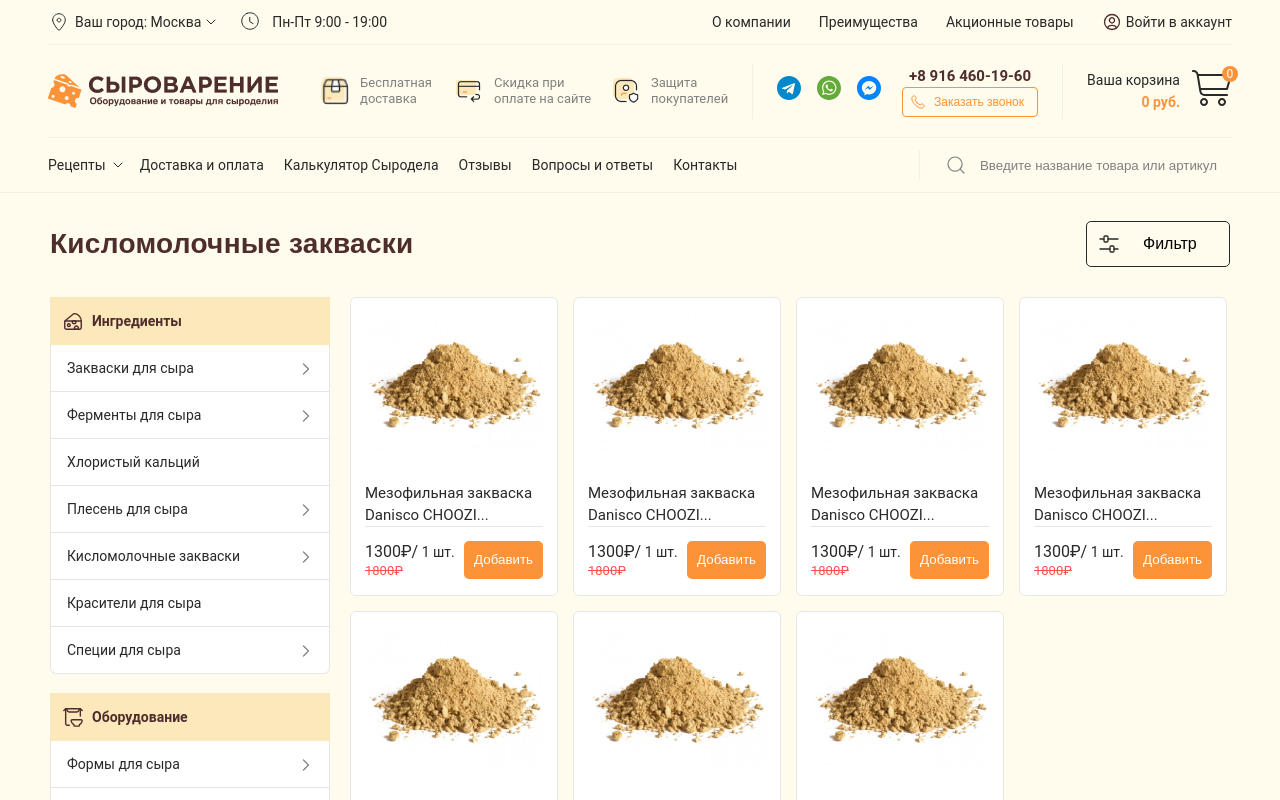
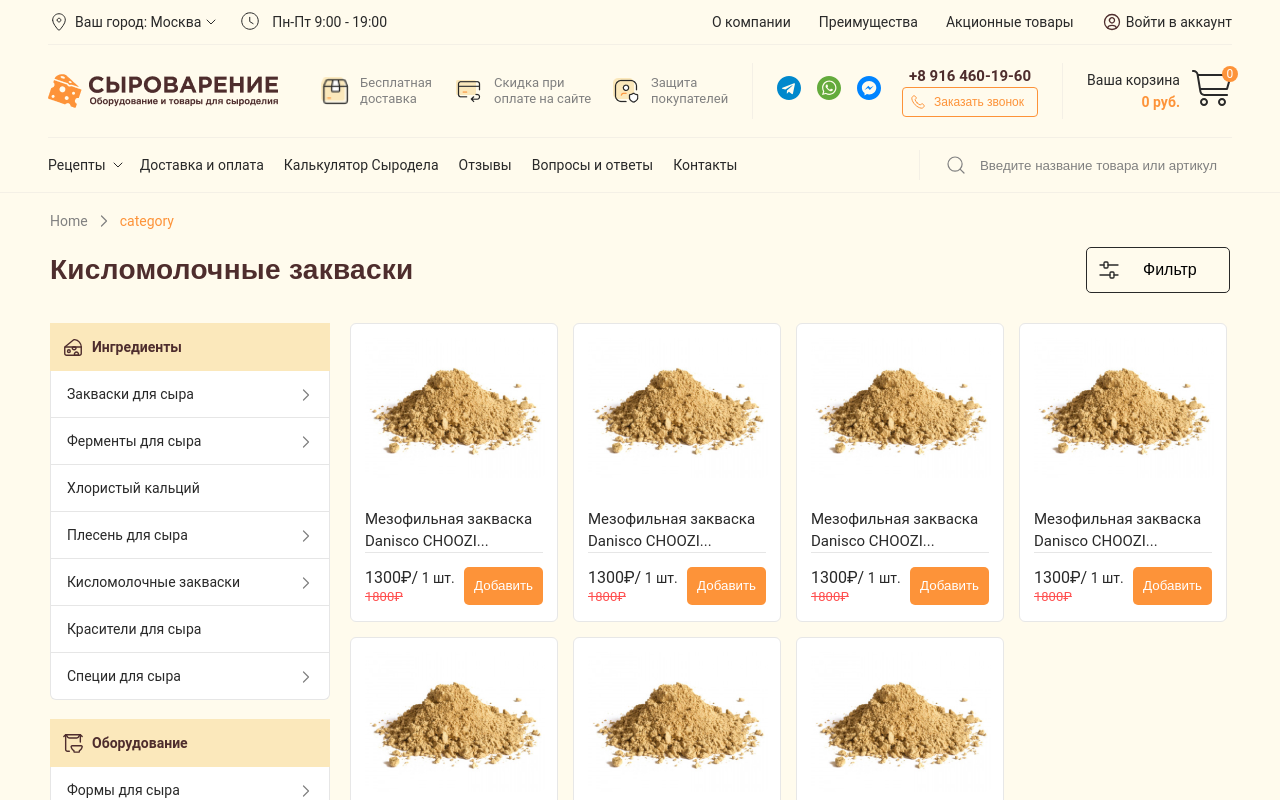
Before and after one commit to unnamed-ii/react-cheese-shop, a React (Create React App) app: page /category in a window 1280 px wide. Shown: the top 800 px of the page. Built offline with nearby package versions, Linux system fonts and the light colour scheme.

Commit message:
created breadcrumbs

```diff
--- a/src/components/Layout/index.jsx
+++ b/src/components/Layout/index.jsx
@@ -2,11 +2,14 @@ import React from 'react';
 import Header from "../../blocks/header";
 import Footer from "../../blocks/footer";
 import {Outlet} from 'react-router-dom';
+import Breadcrumbs from "../breadcrumbs";
+import {LoadingAnimationContext} from "../../Context";
 
 const Layout = () => {
     return (
         <>
             <Header/>
+            <Breadcrumbs/>
             <Outlet/>
             <Footer/>
         </>
--- /dev/null
+++ b/src/components/breadcrumbs/index.jsx
@@ -0,0 +1,41 @@
+import React from 'react';
+import './style.scss'
+import {useLocation, Link, NavLink} from 'react-router-dom';
+import Wrapper from "../wrapper";
+import {ReactComponent as ArrowRightIcon} from "../../images/icons/arrow-right-grey.svg";
+
+const Breadcrumbs = () => {
+    const location = useLocation();
+    const paths = location.pathname.split('/').filter(path => path);
+
+    return paths.length ? (
+        <Wrapper>
+            <nav className="breadcrumb">
+                <ol>
+                    <li>
+                        <Link to="/">
+                            Home
+                            <ArrowRightIcon/>
+                        </Link>
+                    </li>
+                    {paths.map((path, idx) => {
+                        const routePath = `/${paths.slice(0, idx + 1).join('/')}`;
+                        const isLast = idx === paths.length - 1;
+                        return (
+                            <li key={idx} className={`${isLast ? 'active' : ''}`}>
+                                {isLast ? path :
+                                    <NavLink to={routePath}>
+                                        {path}
+                                        <ArrowRightIcon/>
+                                    </NavLink>
+                                }
+                            </li>
+                        );
+                    })}
+                </ol>
+            </nav>
+        </Wrapper>
+    ) : null;
+};
+
+export default Breadcrumbs;
--- /dev/null
+++ b/src/components/breadcrumbs/style.scss
@@ -0,0 +1,32 @@
+@import "src/styles/vars";
+
+.breadcrumb {
+  margin-bottom: 15px;
+  max-width: 1180px;
+  width: 100%;
+
+  ol {
+    display: flex;
+    list-style: none;
+
+    li {
+      a {
+        display: flex;
+        align-items: center;
+        color: $darkGrey;
+
+        &:hover {
+          color: $orange;
+        }
+      }
+
+      &.active {
+        color: $orange;
+      }
+
+      svg {
+        margin: 0 12px;
+      }
+    }
+  }
+}
--- a/src/pages/home/index.jsx
+++ b/src/pages/home/index.jsx
@@ -10,7 +10,7 @@ import ProductsSlider from "../../components/products-slider";
 
 const Home = () => {
     return (
-        <div className="home">
+        <>
             <Recommendations/>
             <Products/>
             <Benefits/>
@@ -18,7 +18,7 @@ const Home = () => {
             <Equipment/>
             <Articles/>
             <ProductsSlider title={'Просмотренные товары'}/>
-        </div>
+        </>
     );
 };
 
--- a/src/styles/global.scss
+++ b/src/styles/global.scss
@@ -17,7 +17,7 @@ body {
   font-weight: 400;
   color: $black;
   background-color: #FFFBED;
-  padding-top: 221px;
+  padding-top: 210px;
 }
 
 a {
```
Also changed, not shown: 1 other file (tests, documents, lock files or other folders).
